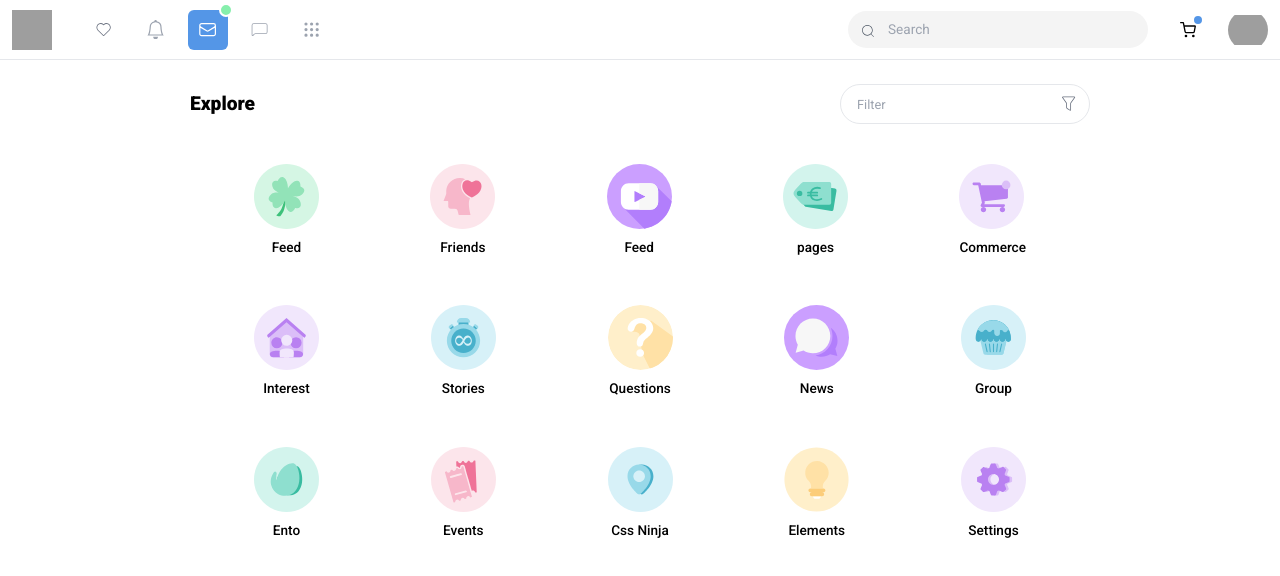
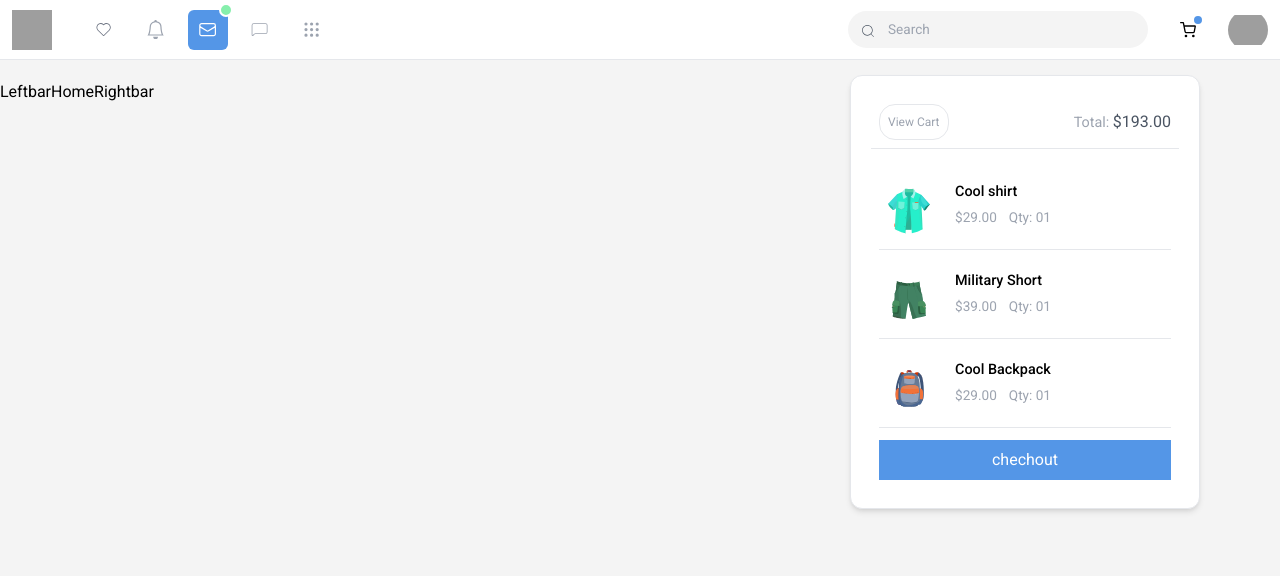
Before and after one commit to Vader4k/friends, a React (Vite) app: page / in a window 1280 px wide. Shown: the top 576 px of the page. Built offline with nearby package versions, Linux system fonts and the light colour scheme; grey boxes are pictures that could not be loaded.

Commit message:
done with cart

```diff
--- a/src/components/Navbar.jsx
+++ b/src/components/Navbar.jsx
@@ -11,14 +11,16 @@ import { PiYoutubeLogoThin } from "react-icons/pi";
 import { SlPicture } from "react-icons/sl";
 import { GoTag } from "react-icons/go";
 
-import { explorePage } from "../constants";
+import { explorePage, cartPage } from "../constants";
 
 const Navbar = () => {
 
   const [ islikesOpen, setIsLikesOpen ] = useState(false)
   const [ isnotiOpen, setIsNotiOpen ] = useState(false)
   const [ ismessageOpen, setIsMessageOpen ] = useState(false)
-  const [ isexploreOpen, setIsExploreOpen ] = useState(true)
+  const [ isexploreOpen, setIsExploreOpen ] = useState(false)
+  const [ iscartOpen, setIsCartOpen ] = useState(true)
+
 
 
   return (
@@ -58,7 +60,7 @@ const Navbar = () => {
             <CiSearch className="absolute top-3 left-3 text-gray-600"/>
         </div>
         <div className="relative flex items-center justify-center h-[40px] w-fit">
-          <FiShoppingCart />
+          <FiShoppingCart onClick={()=> setIsCartOpen((prev) => (!prev))}/>
           <div className="absolute p-[4px] rounded-full bg-customBlue top-1 right-[-8px] z-10 border-2 border-white transition-all"/>
         </div>
         <img src={jenna} alt="profile_photo" className="w-[40px] h-[40px] rounded-full object-contain" />
@@ -299,6 +301,39 @@ const Navbar = () => {
           )
         }
       </div>
+
+      {/* CART PAGE */}
+      <div>
+        {
+          iscartOpen && (
+            <div className="absolute flex flex-col gap-4 bottom-[-450px] right-[80px] bg-white w-[350px] z-20 border shadow-md rounded-xl p-5">
+              <div className="flex items-center justify-between text-gray-400 p-2 border-b">
+                <button className="text-[0.75rem] outline-none rounded-2xl border p-2">View Cart</button>
+                <div className="text-[0.9rem]">Total: <span className="text-gray-600 text-[1rem]">$193.00</span></div>
+              </div>
+              <div className="flex flex-col gap-3 p-2">
+                {
+                  cartPage.map((item) => (
+                    <div key={item.id} className="flex gap-4 py-2 border-b">
+                      <div>
+                        <img src={item.img} alt={item.name} className="w-[60px]"/>
+                      </div>
+                      <div className="flex flex-col gap-1">
+                        <h1 className="text-[0.9rem] font-medium">{item.name}</h1>
+                        <div className="flex items-center gap-3 text-[0.85rem] text-gray-400">
+                          <p>{item.price}</p>
+                          <p>Qty: {item.qty}</p>
+                        </div>
+                      </div>
+                    </div>
+                  ))
+                }
+                <button className="bg-customBlue text-white p-2">chechout</button>
+              </div>
+            </div>
+          )
+        }
+      </div>
     </nav>
   )
 }
--- a/src/constants/index.js
+++ b/src/constants/index.js
@@ -1,4 +1,4 @@
-import { feed, friends, videos, euro, cart, house, timer, question, news, cake, envato, calendar, pin, idea, settings} from '../assets'
+import { feed, friends, videos, euro, cart, house, timer, question, news, cake, envato, calendar, pin, idea, settings, shirt, shorts, bag } from '../assets'
 
 export const explorePage = [
     {
@@ -78,3 +78,27 @@ export const explorePage = [
     },
 
 ]
+
+export const cartPage = [
+    {
+        id: 1,
+        img: shirt,
+        name: 'Cool shirt',
+        price: '$29.00',
+        qty: '01'
+    },
+    {
+        id: 2,
+        img: shorts,
+        name: 'Military Short',
+        price: '$39.00',
+        qty: '01'
+    },
+    {
+        id: 3,
+        img: bag,
+        name: 'Cool Backpack',
+        price: '$29.00',
+        qty: '01'
+    },
+]
```
